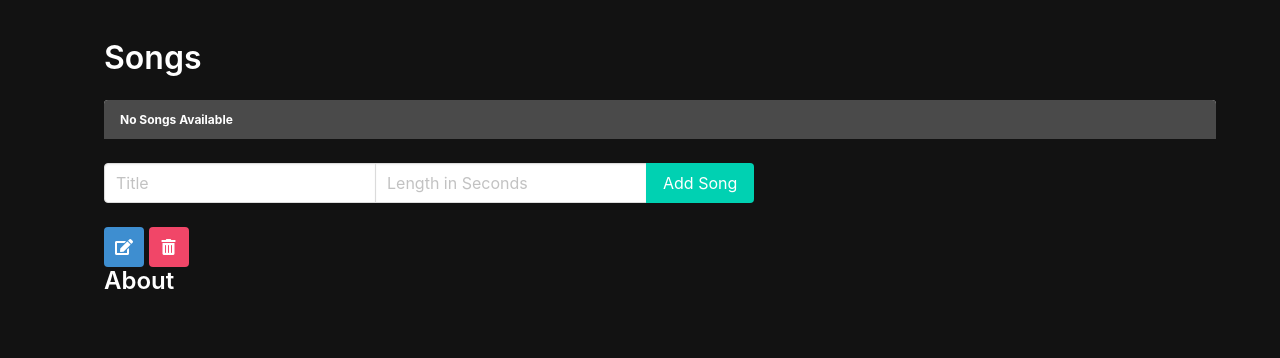
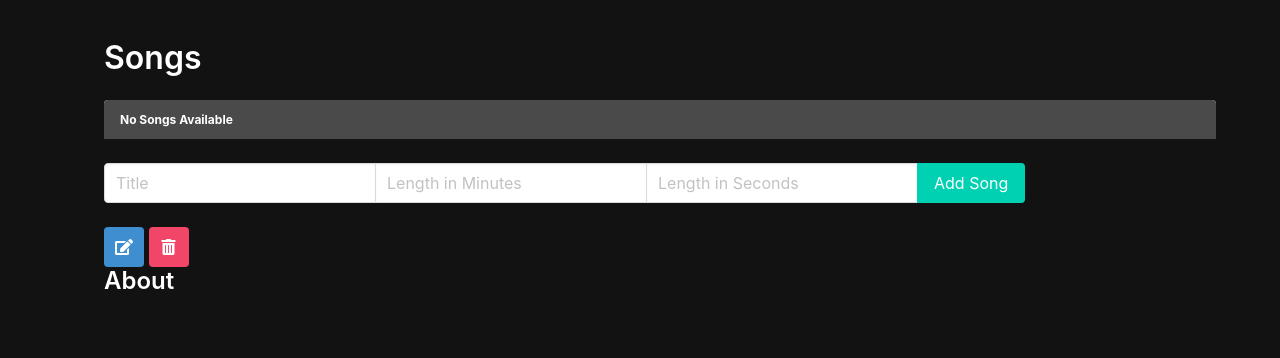
Before and after one commit to philberdecio/spotify, a Django app: template main_app/templates/artist_detail.html in a window 1280 px wide. Shown: the part 552-910 px from the top of the page. Run offline with Django 4.2, Linux system fonts and the light colour scheme; the template is opened without the code that fills it, so the values that code supplies are empty.

Commit message:
make corrections

```diff
--- a/main_app/templates/artist_detail.html
+++ b/main_app/templates/artist_detail.html
@@ -85,7 +85,17 @@
             <input
             class="input"
             type="number"
-            name="length"
+            name="minutes"
+            placeholder="Length in Minutes"
+            min="1"
+            required
+            />
+        </div>
+        <div class="control">
+            <input
+            class="input"
+            type="number"
+            name="seconds"
             placeholder="Length in Seconds"
             min="1"
             required
```
